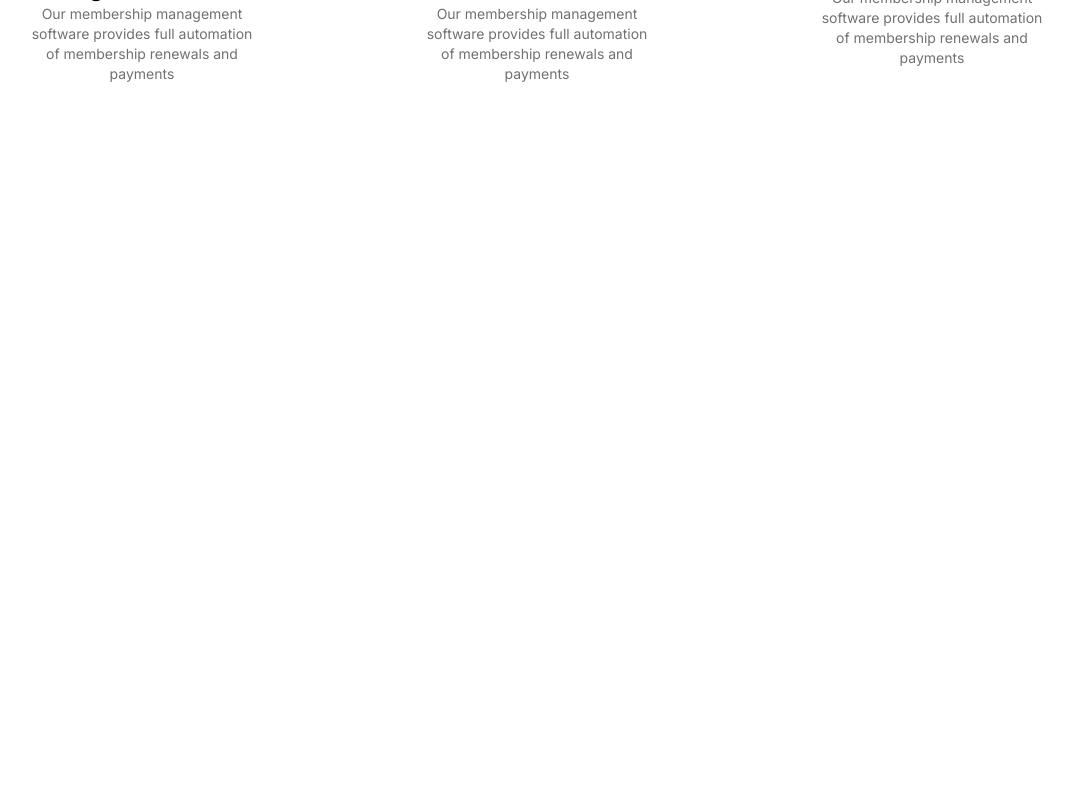
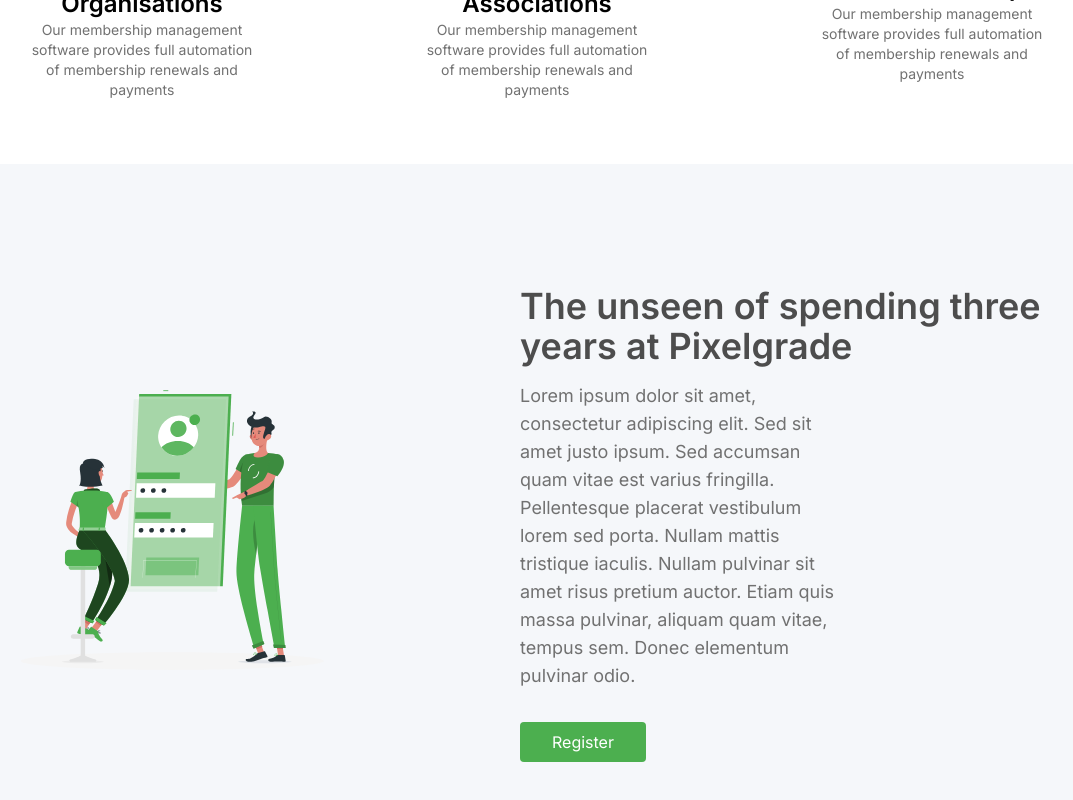
Before and after one commit to charlenefialho/NextCent, a Next.js app: page / in a window 1280 px wide. Shown: the part 1424-2224 px from the top of the page, without its empty margins (103-1176 px from the left). Before the commit the page ends 1532 px from the top, so only its background shows below. Built offline with nearby package versions, Linux system fonts and the light colour scheme.

Commit message:
feat:section unlock

```diff
--- a/src/app/components/Client/index.tsx
+++ b/src/app/components/Client/index.tsx
@@ -8,7 +8,7 @@
 import logo6 from "../../../../public/svg/Logo-6.svg";
 import icon from "../../../../public/svg/iconMember.svg";
 import iconAssociation from "../../../../public/svg/iconAssociation.svg";
-import iconClubs from "../../../../public/svg/iconClubs.svg"
+import iconClubs from "../../../../public/svg/iconClubs.svg";
 
 interface ICardCommunityProps {
   image: string;
@@ -76,8 +76,8 @@
       </div>
 
       <section className="w-full flex justify-center pt-10">
-        <div className="flex flex-col text-center w-4/5">
-          <h2 className="px-56 text-3xl md:text-4xl text-neutral-d-grey font-semibold">
+        <div className="flex flex-col text-center w-full md:w-4/5 px-6 md:px-0">
+          <h2 className="text-2xl md:text-4xl lg:text-5xl text-neutral-d-grey font-semibold">
             Manage your entire community in a single system
           </h2>
           <p className="font-base text-neutral-grey mt-2">
@@ -86,18 +86,18 @@
         </div>
       </section>
 
-      <section className="w-full flex items-center justify-evenly mt-4">
+      <section className="w-full flex items-center justify-evenly mt-4 flex-wrap">
         <CardCommunity
           image={icon}
           title="Membership Organisations"
           description="Our membership management software provides full automation of membership renewals and payments"
         />
-         <CardCommunity
+        <CardCommunity
           image={iconAssociation}
           title="National Associations"
           description="Our membership management software provides full automation of membership renewals and payments"
         />
-         <CardCommunity
+        <CardCommunity
           image={iconClubs}
           title="Clubs And Groups"
           description="Our membership management software provides full automation of membership renewals and payments"
--- a/src/app/components/Hero/index.tsx
+++ b/src/app/components/Hero/index.tsx
@@ -11,12 +11,12 @@
     <section className="w-full h-screen bg-neutral-silver flex justify-center items-center">
       <Carousel leftControl="." rightControl="." slide={false} className="-mt-20 h-4/5">
         <div className="flex  justify-center gap-28">
-          <div className="p-5 lg:p-10 flex flex-col leading-10">
-            <h1 className=" font-semibold text-4xl md:text-5xl lg:text-6xl text-neutral-d-grey ">
+          <div className="p-5 lg:p-10 flex flex-col items-center md:items-start leading-10">
+            <h1 className=" text-center md:text-left font-semibold text-4xl md:text-5xl lg:text-6xl text-neutral-d-grey ">
               Lessons and insights{" "}
             </h1>
-            <h1 className="font-semibold  text-primary text-4xl md:text-5xl lg:text-6xl">from 8 years</h1>
-            <p className="text-neutral-grey text-sm md:text-base pt-4">Where to grow your business as a photographer: site or social media?</p>
+            <h1 className="font-semibold  text-primary text-4xl md:text-5xl md:text-left lg:text-6xl">from 8 years</h1>
+            <p className="text-center  text-neutral-grey text-sm md:text-base md:text-left pt-4">Where to grow your business as a photographer: site or social media?</p>
             <div className="mt-8">
               <Button className="px-8 py-[14]">Register</Button>
             </div>
--- /dev/null
+++ b/src/app/components/Unlock/index.tsx
@@ -0,0 +1,38 @@
+import Image from "next/image";
+
+import { Button } from "../Button";
+import imgUnlock from "../../../../public/svg/imageUnlock.svg";
+
+export function Unlock() {
+  return (
+    <section className="w-full h-screen mt-10 bg-neutral-silver flex justify-center items-center">
+      <div className="w-full flex items-center gap-28 -mt-20 h-4/5">
+        <Image
+          className="hidden lg:block lg:ml-20"
+          src={imgUnlock}
+          width={391}
+          height={407}
+          alt="Ilustração"
+        />
+        <div className="flex  justify-center gap-28">
+          <div className="p-5  lg:p-10 flex flex-col  leading-10">
+            <h2 className=" font-semibold text-2xl md:text-3xl lg:text-4xl text-neutral-d-grey md:pr-20">
+              The unseen of spending three years at Pixelgrade
+            </h2>
+            <p className="text-neutral-grey text-sm md:text-base lg:text-lg pt-4 md:pr-20 xl:pr-72">
+              Lorem ipsum dolor sit amet, consectetur adipiscing elit. Sed sit
+              amet justo ipsum. Sed accumsan quam vitae est varius fringilla.
+              Pellentesque placerat vestibulum lorem sed porta. Nullam mattis
+              tristique iaculis. Nullam pulvinar sit amet risus pretium auctor.
+              Etiam quis massa pulvinar, aliquam quam vitae, tempus sem. Donec
+              elementum pulvinar odio.
+            </p>
+            <div className="mt-8">
+              <Button className="px-8 py-[14]">Register</Button>
+            </div>
+          </div>
+        </div>
+      </div>
+    </section>
+  );
+}
--- a/src/app/page.tsx
+++ b/src/app/page.tsx
@@ -1,6 +1,8 @@
+
 import { Client } from "./components/Client";
 import { Header } from "./components/Header/Header";
 import { Hero } from "./components/Hero";
+import { Unlock } from "./components/Unlock";
 
 export default function Home() {
   return (
@@ -8,6 +10,7 @@
       <Header />
       <Hero />
       <Client/>
+      <Unlock/>
     </>
   );
 }
```
Also changed, not shown: public/svg/imageUnlock.svg (added).
